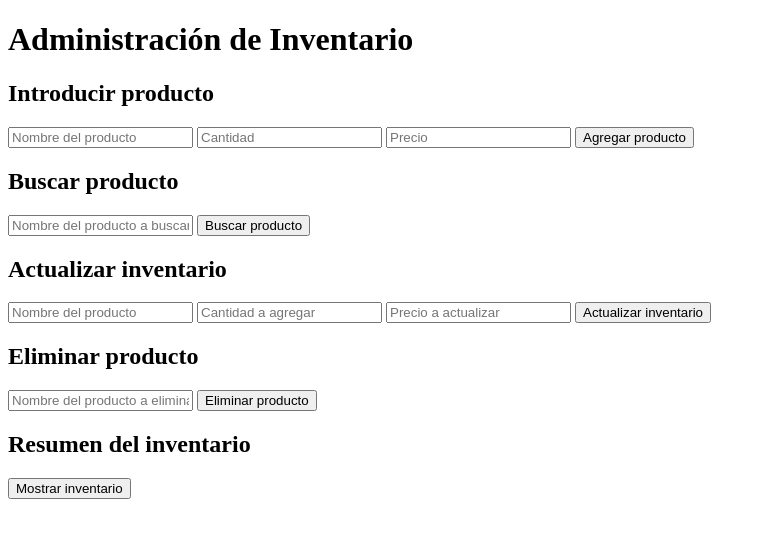
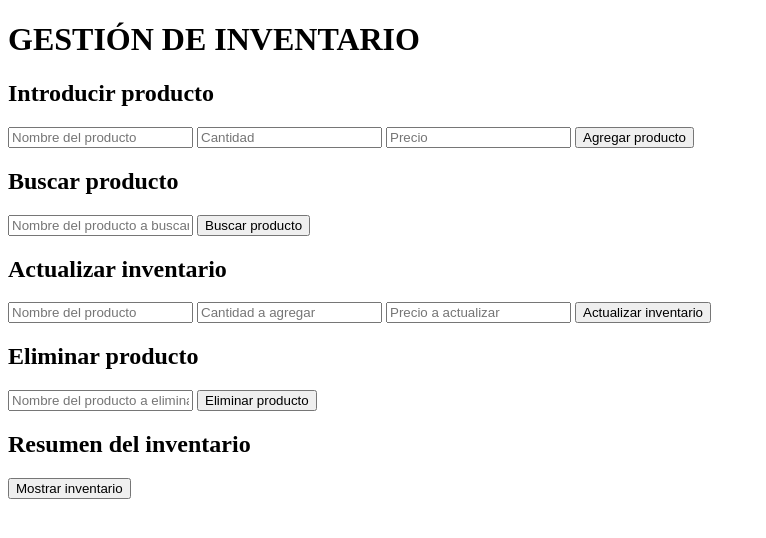
Before and after one commit to jaimecamocha/tareaTema2DWECDIW, a plain HTML site: page index.html in a window 1280 px wide. Shown: the whole page, without its empty margins (0-766 px from the left). Drawn offline with Linux system fonts and the light colour scheme.

Commit message:
Creamos el index.html, el script.js y el style.css

```diff
--- a/index.html
+++ b/index.html
@@ -6,7 +6,7 @@
     <title>Administración de Inventario</title>
 </head>
 <body>
-    <h1>Administración de Inventario</h1>
+    <h1>GESTIÓN DE INVENTARIO</h1>
 
     <!-- Actualización del inventario -->
     <h2>Introducir producto</h2>
```
